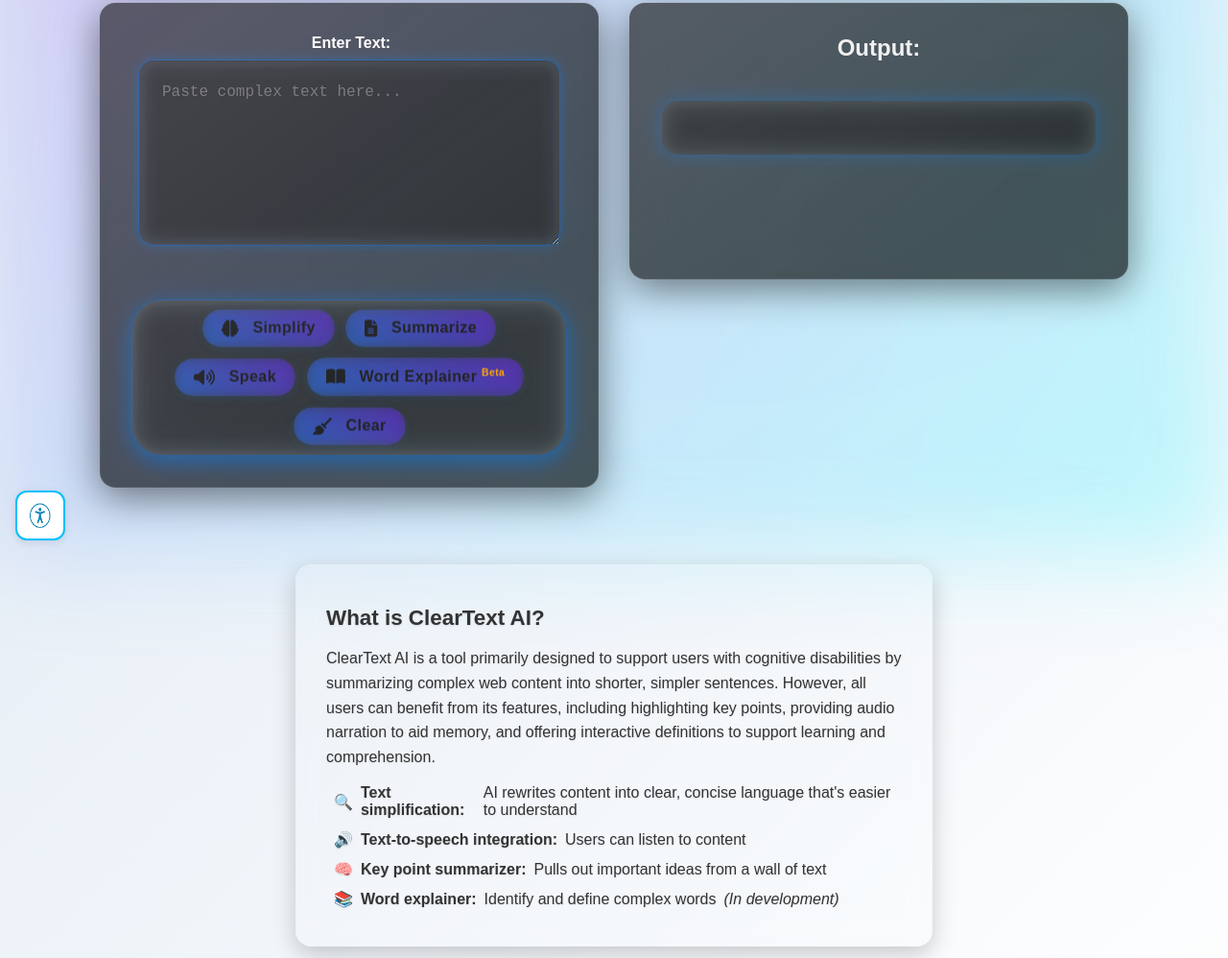
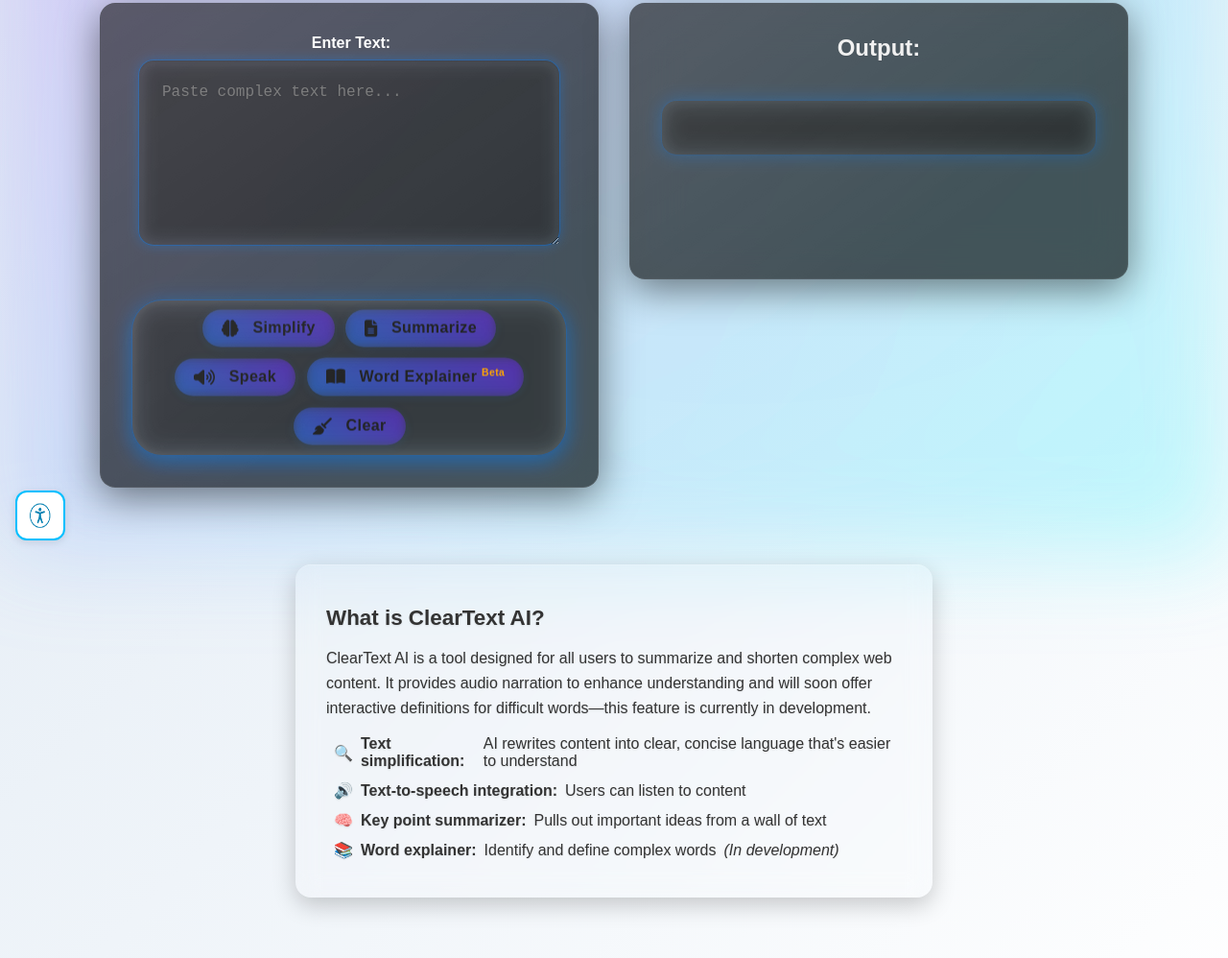
Before and after one commit to Tmal1652/Tmal1652.github.io-ClearTextAI, a plain HTML site: page index.html in a window 1280 px wide. Shown: the part 221-1219 px from the top of the page at 96% size. Drawn offline with Linux system fonts and the light colour scheme.

Commit message:
Updated Summary

```diff
--- a/index.html
+++ b/index.html
@@ -60,7 +60,7 @@
     <section class="about">
       <h2>What is ClearText AI?</h2>
       <p>
-        ClearText AI is a tool primarily designed to support users with cognitive disabilities by summarizing complex web content into shorter, simpler sentences. However, all users can benefit from its features, including highlighting key points, providing audio narration to aid memory, and offering interactive definitions to support learning and comprehension.
+        ClearText AI is a tool designed for all users to summarize and shorten complex web content. It provides audio narration to enhance understanding and will soon offer interactive definitions for difficult words—this feature is currently in development.
       </p>
       <ul>
         <li>🔍 <strong>Text simplification:</strong> AI rewrites content into clear, concise language that's easier to understand</li>
```
